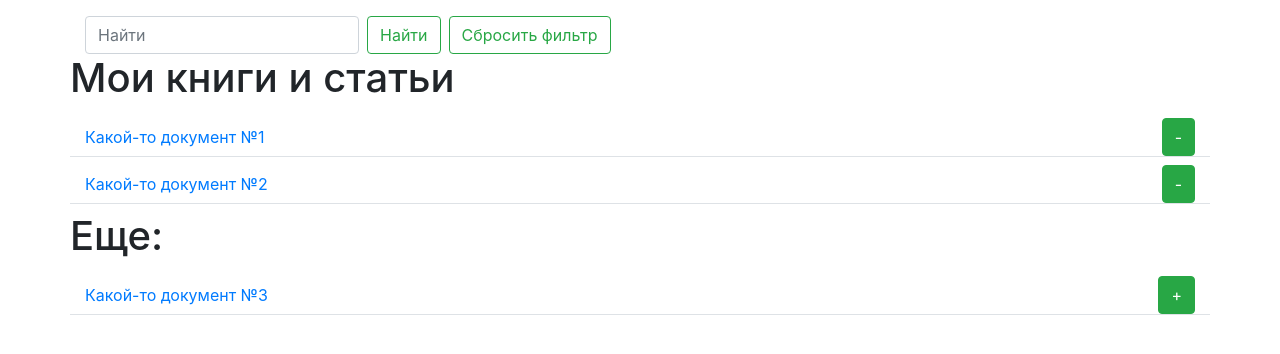
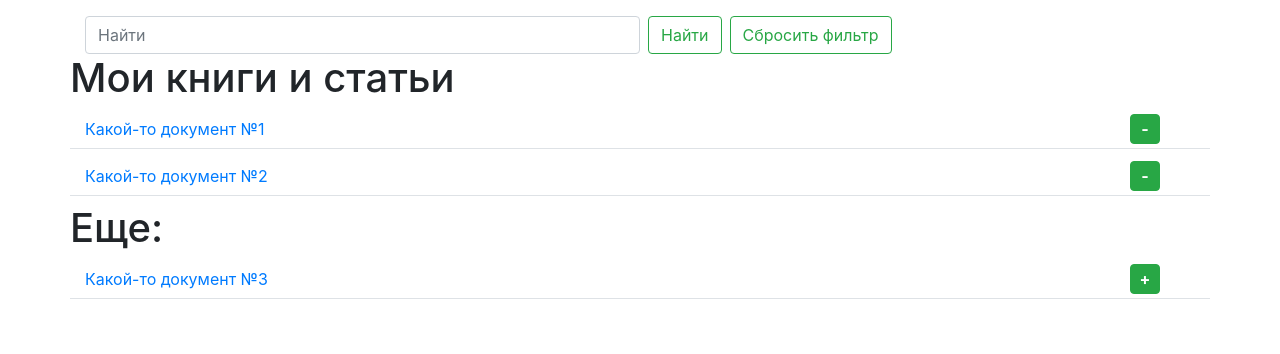
Before and after one commit to OverLucker/search-module-admin, a Django app: page /home/ in a window 1280 px wide. Shown: the part 56-410 px from the top of the page. Run offline with Django 3.2, Linux system fonts and the light colour scheme; a user stored in the database is signed in; data comes from the database, SQL or seed files in the repository; both versions use the stored data as it was after the commit; some libraries are stand-ins or nearby versions.

Commit message:
half+half+halfprogres

```diff
--- a/artman/forms.py
+++ b/artman/forms.py
@@ -1,23 +1,60 @@
-from django.contrib.auth.forms import AuthenticationForm, UserCreationForm
 from django import forms
 from artman.models import BookShelf
 
 
-class CustomAuthenticationForm(AuthenticationForm):
-    pass
+class AuthenticationForm(forms.Form):
+    username = forms.CharField(max_length=50,
+        widget=forms.TextInput(
+            attrs={
+                'class': 'form-control',
+                'placeholder': 'имя пользователя',
+            })
+    )
+
+    password = forms.CharField(max_length=50,
+        widget=forms.PasswordInput(
+            attrs={
+                'class': 'form-control',
+                'placeholder': 'пароль',
+            })
+    )
 
 
-class CustomUserCreationForm(UserCreationForm):
+class UserCreationForm(forms.Form):
     prefix = 'creationform'
+    username = forms.CharField(max_length=50,
+        widget=forms.TextInput(
+            attrs={
+                'class': 'form-control',
+                'placeholder': 'имя пользователя',
+            })
+    )
+
+    password1 = forms.CharField(max_length=50,
+        widget=forms.PasswordInput(
+            attrs={
+                'class': 'form-control',
+                'placeholder': 'пароль',
+            })
+    )
+
+    password2 = forms.CharField(max_length=50,
+        widget=forms.PasswordInput(
+            attrs={
+                'class': 'form-control',
+                'placeholder': 'пароль повторить',
+            })
+    )
 
 
 class SearchDocumentForm(forms.Form):
     search = forms.CharField(max_length=100, required=False,
         widget=forms.TextInput(attrs={
-            'class': 'form-control mr-sm-2',
+            'class': 'form-control w-50 mr-2',
             'placeholder': 'Найти',
             'type': 'search',
             'aria-label': 'Найти',
-            'name': 'q'
+            'name': 'q',
+            'style': 'min-width: 50%;'
         })
     )
--- a/artman/templates/artman/document.html
+++ b/artman/templates/artman/document.html
@@ -1,22 +1,21 @@
 
-<div class="row mb-2 mt-2 border-bottom">
-  <form class="form-inline w-100 my-2 my-lg-0" action="." method="post">
+<div class="row mb-2 border-bottom">
+  <form class="form-inline w-100 my-2 my-lg-1" action="." method="post">
     {% csrf_token %}
-    <input type="hidden" name="article" value="{{ document.id }}">
-    <div class="col-sm-8 col-lg-8">
+    <input type="hidden" name="article" value="{{ document.pk }}">
+    <input type="hidden" name="user" value="{{ user.pk }}">
+    <div class="col-md-11 col-lg-11">
       <a href="{{ document.file.url }}">{{ document.title }}</a>
     </div>
-    {% if add %}
-    <div class="col-sm-4 col-lg-4 text-right">
-      <input type="hidden" name="add" value="1">
-      <button type="submit" class="btn btn-success">+</button>
+    <div class="col-md-1 col-lg-1 m-auto">
+      {% if add %}
+        <input type="hidden" name="add" value="1">
+        <button type="submit" class="btn btn-success glyphicon glyphicon-plus"></button>
+      {% endif %}
+      {% if remove %}
+        <input type="hidden" name="remove" value="1">
+        <button type="submit" class="btn btn-success glyphicon glyphicon-minus"></button>
+      {% endif %}
     </div>
-    {% endif %}
-    {% if remove %}
-    <div class="col-sm-4 col-lg-4 text-right">
-      <input type="hidden" name="remove" value="1">
-      <button type="submit" class="btn btn-success">-</button>
-    </div>
-    {% endif %}
   </form>
 </div>
--- a/artman/templates/artman/homepage.html
+++ b/artman/templates/artman/homepage.html
@@ -9,8 +9,8 @@
     <div class="col-lg-12">
       <form class="form-inline w-100 my-2 my-lg-0" method="GET" action=".">
         {{ sform.search }}
-        <button class="btn btn-outline-success my-2 my-sm-0" type="submit">Найти</button>
-        <a class="btn btn-outline-success mx-2 my-sm-0" href=".">Сбросить фильтр</a>
+        <button class="btn btn-outline-success mr-2 my-sm-0" type="submit">Найти</button>
+        <a class="btn btn-outline-success my-sm-0" href=".">Сбросить фильтр</a>
       </form>
     </div>
   </div>
--- a/artman/templates/artman/index.html
+++ b/artman/templates/artman/index.html
@@ -4,6 +4,22 @@
     <meta charset="utf-8">
     <title>{% block title %}Тестовая страница{% endblock %}</title>
      <link href="http://netdna.bootstrapcdn.com/bootstrap/4.1.0/css/bootstrap.min.css" rel="stylesheet">
+     <style media="screen">
+       div.m-auto > button[type="submit"] {
+         box-sizing: border-box;
+         padding: 0px;
+         width: 30px;
+         height: 30px;
+       }
+       .glyphicon-plus::before {
+         content: "+";
+         font-weight: bold;
+       }
+       .glyphicon-minus::before {
+         content: "-";
+         font-weight: bold;
+       }
+     </style>
     {% block css %}
     {% endblock %}
   </head>
--- a/artman/views.py
+++ b/artman/views.py
@@ -1,5 +1,5 @@
-from django.shortcuts import render, redirect
-from artman.forms import CustomUserCreationForm, CustomAuthenticationForm
+from django.shortcuts import render, redirect, get_object_or_404
+from artman.forms import UserCreationForm, AuthenticationForm
 from django.conf import settings
 from django.apps import apps
 from django.contrib.auth.decorators import login_required, user_passes_test
@@ -7,6 +7,9 @@ from artman.models import BookShelf, Document
 from django.db.models import Q
 from django.contrib.auth import authenticate, login
 from artman.forms import SearchDocumentForm
+from itertools import groupby, tee, chain
+from django.views import View
+from django.contrib.auth.mixins import LoginRequiredMixin, UserPassesTestMixin
 
 
 def index_view(request):
@@ -14,8 +17,8 @@ def index_view(request):
         return redirect('homepage')
     return render(request, 'artman/index.html', {
         'user': request.user,
-        'creationform': CustomUserCreationForm(),
-        'authform': CustomAuthenticationForm(),
+        'creationform': UserCreationForm(),
+        'authform': AuthenticationForm(),
     })
 
 
@@ -32,7 +35,7 @@ def authenticate_view(request):
 
 def register_view(request):
     if request.method == 'POST' and not request.user.is_authenticated:
-        creationform = CustomUserCreationForm(request.POST)
+        creationform = UserCreationForm(request.POST)
         if creationform.is_valid():
             UserModel = apps.get_model(settings.AUTH_USER_MODEL)
             data = {
@@ -43,23 +46,22 @@ def register_view(request):
 
         return render(request, 'artman/index.html', {
             'creationform': creationform,
-            'authform': CustomAuthenticationForm(request.POST)
+            'authform': AuthenticationForm(request.POST)
         })
 
     return redirect('index_page')
 
 
-@login_required
-def home_view(request):
-    user_books = BookShelf.objects.filter(user=request.user)
-    if user_books.exists():
-        # FIXME:
-        books = list(map(lambda x: x.article.pk, user_books))
-        docs = Document.objects.exclude(pk__in=books)
-    else:
-        docs = Document.objects.all()
-    sform = SearchDocumentForm()
-    if request.method == 'GET':
+class HomeView(LoginRequiredMixin, View):
+
+    def get(self, request):
+        user_books = BookShelf.objects.filter(user=request.user).select_related()
+        if user_books.exists():
+            books = list(map(lambda x: x.article.pk, user_books))
+            docs = Document.objects.exclude(pk__in=books)
+        else:
+            docs = Document.objects.all()
+
         sform = SearchDocumentForm(request.GET)
         if sform.is_valid():
             query = sform.cleaned_data.get('search')
@@ -67,7 +69,14 @@ def home_view(request):
             user_books = user_books.filter(article__title__contains=query)
             docs = docs.filter(q)
 
-    if request.method == 'POST':
+        return render(request, 'artman/homepage.html', {
+            'user': request.user,
+            'sform': sform,
+            'docs': docs,
+            'bookshelf': user_books,
+        })
+
+    def post(self, request):
         art_id = request.POST.get('article', '-1')
         article = Document.objects.get(pk=art_id)
         add = request.POST.get('add', False)
@@ -80,17 +89,44 @@ def home_view(request):
         if remove and not add and check.exists():
             check.first().delete()
 
-        return redirect('homepage')
-
-    return render(request, 'artman/homepage.html', {
-        'user': request.user,
-        'sform': sform,
-        'docs': docs,
-        'bookshelf': user_books,
-    })
+        return self.get(request)
 
 
-@login_required
-@user_passes_test(lambda user: user.is_staff)
-def moderator_view(request):
-    return redirect('homepage')
+class ModeratorView(LoginRequiredMixin, UserPassesTestMixin, View):
+    def test_func(self):
+        return self.request.user.is_staff
+
+    def get(self, request):
+        data = BookShelf.objects.all() \
+                                .select_related() \
+                                .order_by('user__username', 'article__title')
+
+        def get_full_data():
+            for user, docs in groupby(data, key=lambda x: x.user.username):
+                docs, docs_copy = tee(docs)
+                first = next(docs)
+                books_pk = map(lambda x: x.article.pk, docs_copy)
+                adocs = Document.objects.exclude(pk__in=list(books_pk))
+                yield first.user, chain([first], docs), adocs
+
+        return render(request, 'artman/moderation.html', {
+            'user': request.user,
+            'moderated': get_full_data(),
+        })
+
+    def post(self, request):
+        apk = request.POST.get('article', '-1')
+        article = get_object_or_404(Document, pk=apk)
+        upk = request.POST.get('user', '-1')
+        UserModel = apps.get_model(settings.AUTH_USER_MODEL)
+        user = get_object_or_404(UserModel, pk=upk)
+        remove = request.POST.get('remove', False)
+        add = request.POST.get('add', False)
+        check = BookShelf.objects.filter(user=user).filter(article=article)
+
+        if add and not remove and not check.exists():
+            BookShelf.objects.create(user=user, article=article)
+
+        if remove and not add and check.exists():
+            check.first().delete()
+        return self.get(request)
--- a/file_management/settings.py
+++ b/file_management/settings.py
@@ -107,7 +107,7 @@ FILE_STORAGE_PATH = os.path.join(BASE_DIR, 'files')
 # Internationalization
 # https://docs.djangoproject.com/en/2.0/topics/i18n/
 
-LANGUAGE_CODE = 'en-us'
+LANGUAGE_CODE = 'ru-ru'
 
 TIME_ZONE = 'UTC'
 
--- a/file_management/urls.py
+++ b/file_management/urls.py
@@ -17,7 +17,7 @@ from django.contrib import admin
 from django.urls import path
 from django.views.generic import TemplateView
 from artman.views import (
-    index_view, register_view, home_view, moderator_view, authenticate_view
+    index_view, register_view, HomeView, ModeratorView, authenticate_view
 )
 from django.contrib.auth import views as authviews
 from django.conf.urls.static import static
@@ -26,11 +26,11 @@ from django.conf import settings
 
 urlpatterns = [
     path('', index_view, name='index_page'),
-    path('home/', home_view, name='homepage'),
+    path('home/', HomeView.as_view(), name='homepage'),
     path('register/', register_view, name='register'),
     path('login/', authenticate_view, name='login'),
     path('logout/', authviews.LogoutView.as_view(next_page='logout_success'), name='logout'),
     path('bye/', TemplateView.as_view(template_name='artman/bye.html'), name='logout_success'),
-    path('moderate/', moderator_view, name='moderate_page'),
+    path('moderate/', ModeratorView.as_view(), name='moderate_page'),
     path('admin/', admin.site.urls),
 ] + static(settings.MEDIA_URL, document_root=settings.MEDIA_ROOT)
```
Also changed, not shown: other parts of artman/templates/artman/index.html (+43 -9 lines), artman/models.py (+17 -2 lines), artman/templates/artman/moderation.html (added, +42 -0 lines), artman/migrations/0005_auto_20180424_1906.py (added), db.sqlite3. Lines whose indentation alone changed are shown as unchanged.
